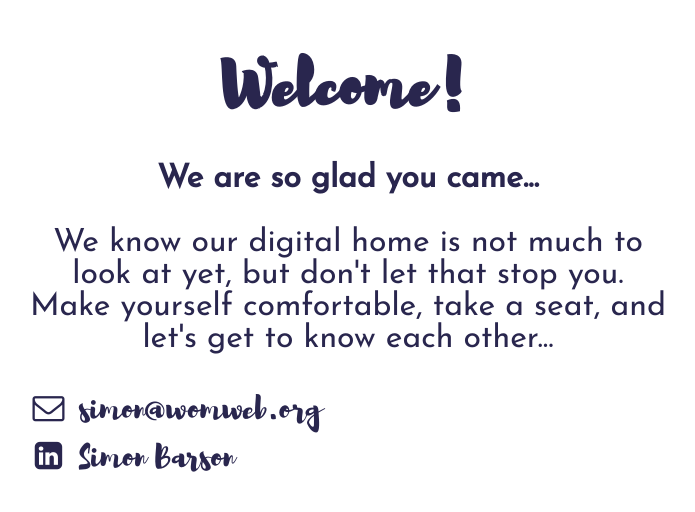
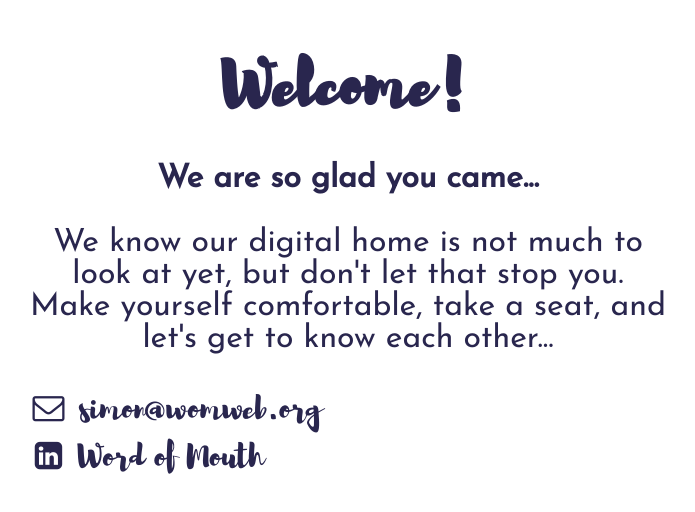
Before and after one commit to wordofmouth/wordofmouth.github.io-backup, a plain HTML site: page index.html in a window 1280 px wide. Shown: the whole page, without its empty margins (292-987 px from the left). Drawn offline with Linux system fonts and the light colour scheme.

Commit message:
change linkedin link

```diff
--- a/index.html
+++ b/index.html
@@ -15,8 +15,7 @@
 
 	<div class="contact">
 		<a href="mailto:simon@womweb.org"><i class="fa fa-fw fa-envelope-o" aria-hidden="true"></i> simon@womweb.org</a>
-		<a href="https://www.linkedin.com/in/simon-barson-85726638"><i class="fa fa-fw fa-linkedin-square" aria-hidden="true"></i>
- Simon Barson</a>
+		<a href="https://www.linkedin.com/company-beta/17950762/"><i class="fa fa-fw fa-linkedin-square" aria-hidden="true"></i> Word of Mouth</a>
 	</div>
 </body>
 </html>
```
